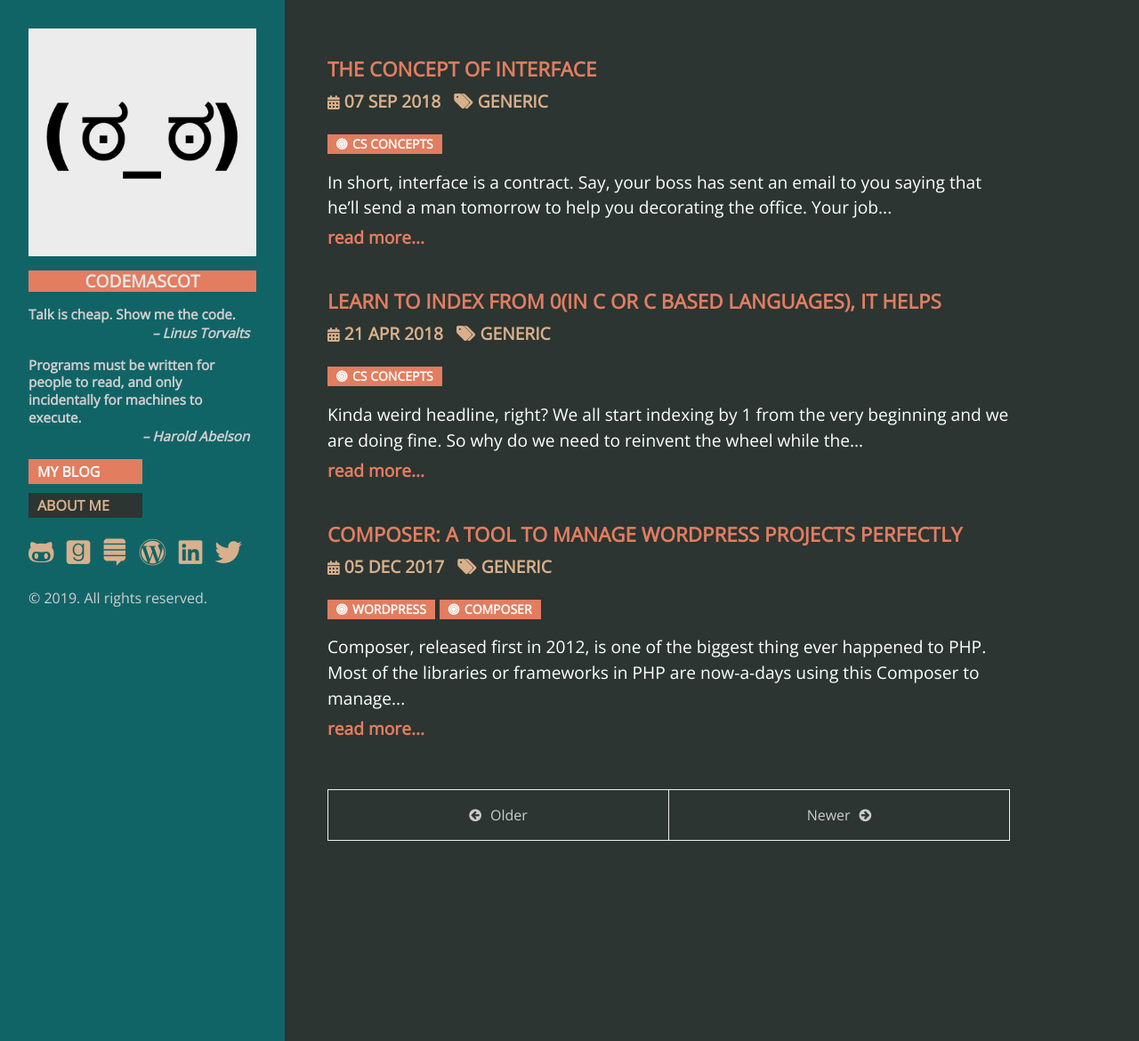
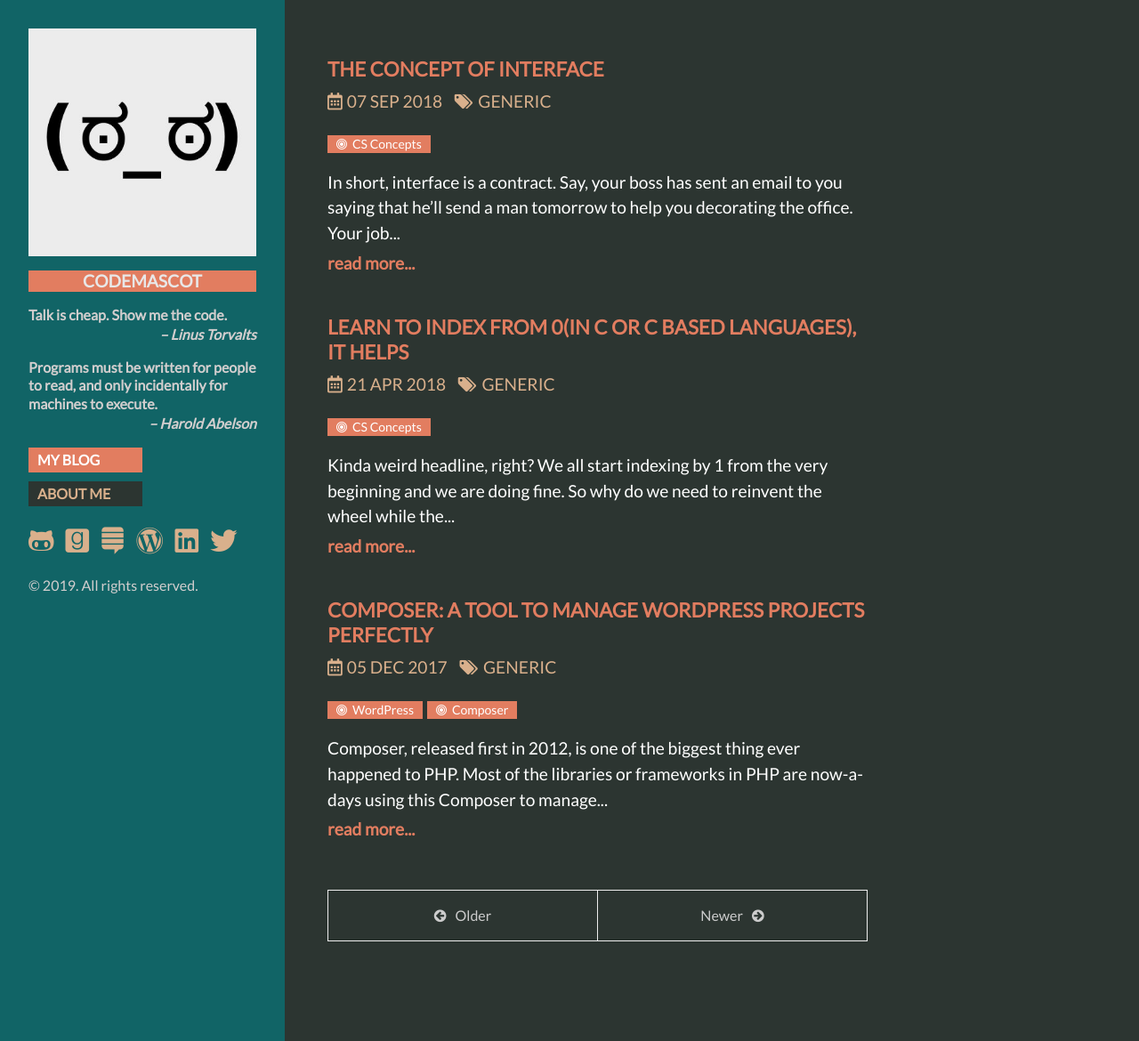
Before and after one commit to khanrn/codemascot.github.io, a Jekyll site: the page built from index.html, in a window 1280 px wide and 1170 px high. Shown: the whole window at 89% size. Built offline with Jekyll 4.4.1, drawn with Linux system fonts in a browser that asks for light colours; nearby versions of some CDN libraries; the list of posts is cut into pages by our own code.

Commit message:
Font changed

```diff
--- a/public/css/hyde.css
+++ b/public/css/hyde.css
@@ -14,7 +14,7 @@
 
 @import url(dracula.css);
 /* @import url(solarized-light.css); */
-@import url('https://fonts.googleapis.com/css?family=Open+Sans');
+@import url('https://fonts.googleapis.com/css?family=Lato');
  /*
   * Global resets
   *
@@ -22,7 +22,7 @@
   */
 
  html {
-     font-family: "Open Sans", Helvetica, Arial, sans-serif;
+     font-family: "Lato", Helvetica, Arial, sans-serif;
  }
  @media (min-width: 48em) {
      html {
@@ -48,11 +48,11 @@
      background-color: #116466;
  }
  .lead {
-     font-size: .95rem;
+     font-size: 1rem;
      font-weight: 700;
      line-height: 1.3;
      margin: 1rem 0;
-     width: 97%;
+     width: 100%;
      text-align: left;
  }
  .lead span {
@@ -72,7 +72,6 @@
 	color: #D9B08C;
 	padding-left: 10px;
 	text-transform: uppercase;
-	font-weight: bolder;
 	}
  span.categories:before {
      content: "\f02c";
@@ -90,8 +89,6 @@
      font-size: 14px;
      margin-right: 5px;
      border-radius: 0;
-     text-transform: uppercase;
-     font-weight: bold;
  }
  .topics span:before {
      content: "\f140";
@@ -102,14 +99,13 @@
      margin-bottom: 0rem;
      display: inline-block;
      text-transform: uppercase;
-     font-weight: bolder;
  }
  .post-date:before {
      content: "\f073";
      font-family: "Font Awesome\ 5 Free";
      padding-right: 5px;
      vertical-align: baseline;
-     font-size: .98rem;
+     font-size: 1.2rem;
  }
  .sidebar nav .sidebar-nav-item {
      width: 50%;
@@ -402,7 +398,7 @@
  }
  @media (min-width: 48em) {
      .content {
-         max-width: 50rem;
+         max-width: 40rem;
          margin-left: 20rem;
          margin-right: 2rem;
      }
```
